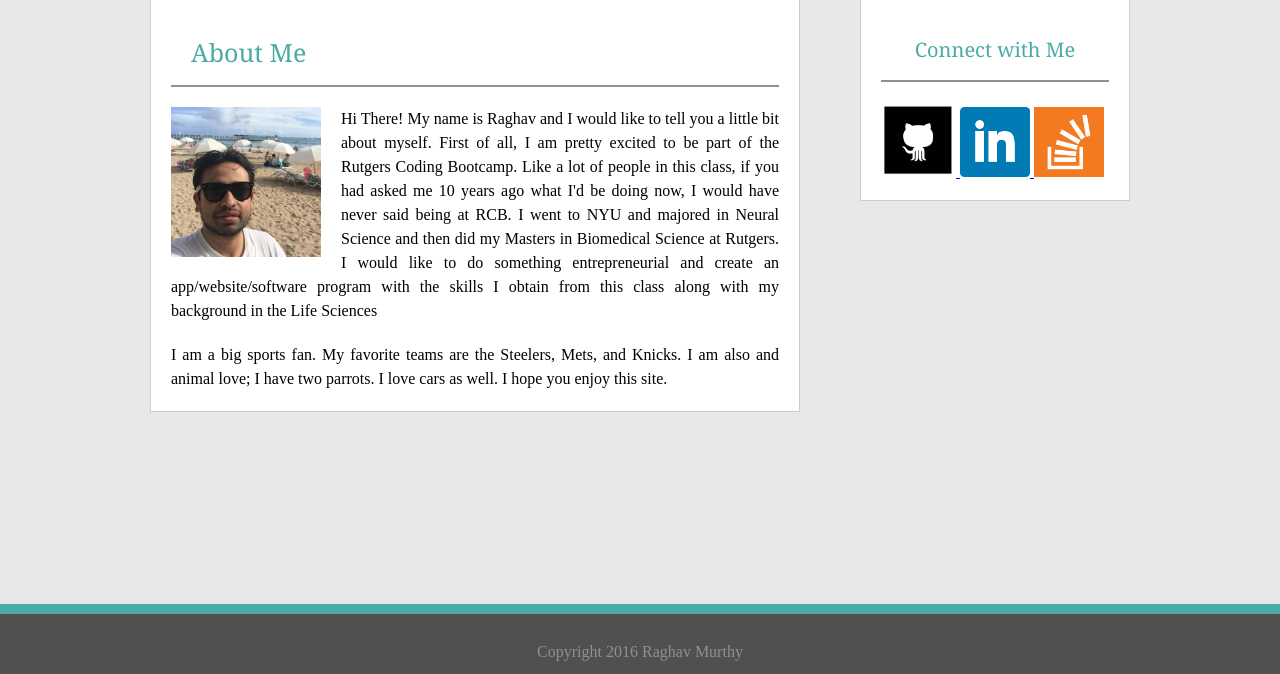
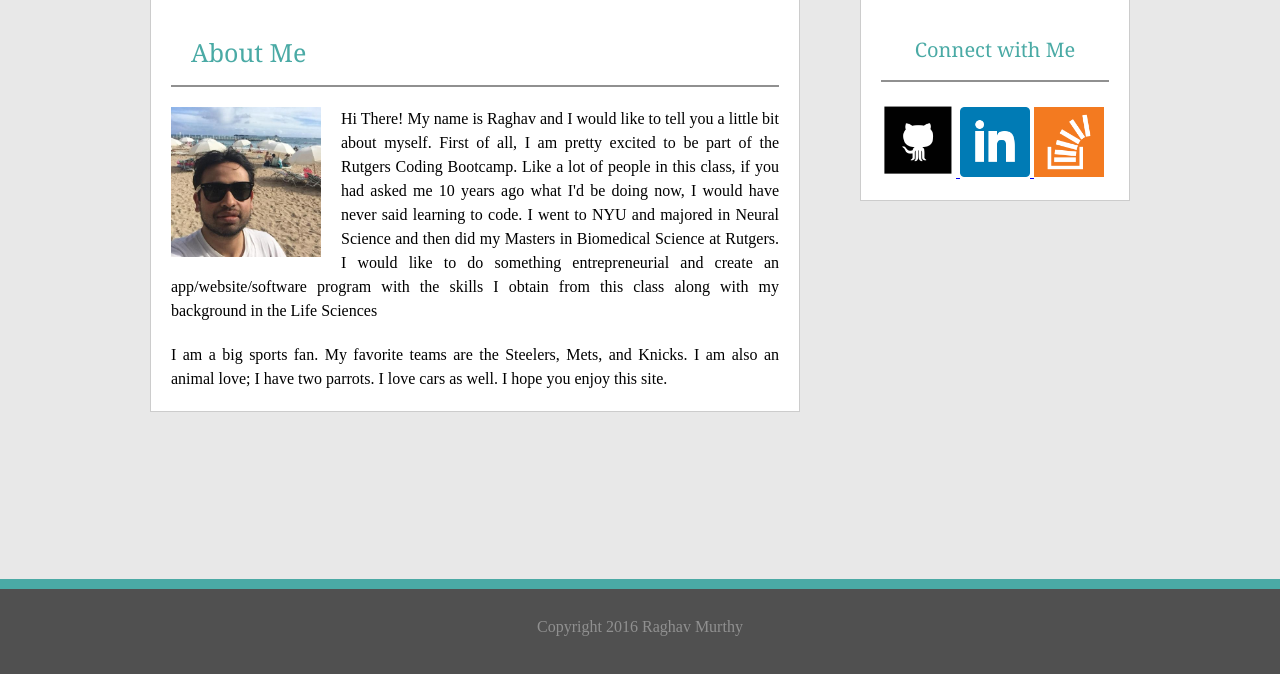
Before and after one commit to raghavgm/week1hw, a PHP site: page / in a window 1280 px wide. Shown: the part 126-800 px from the top of the page. Run offline with PHP 8.4, Linux system fonts and the light colour scheme.

Commit message:
final site hw files week 1

```diff
--- a/portfolio/assets/css/style.css
+++ b/portfolio/assets/css/style.css
@@ -65,6 +65,7 @@ div {
 	top: 30px;
 	left:150px;
 	border: solid 1px #cccccc;
+
 }
 
 #aboutme {
@@ -126,7 +127,7 @@ footer {
 	bottom: 0px;
 	right: 0px;
 	width: 100%;
-	height: 70px;
+	height: 95px;
 	border-top: 10px #4aaaa5 solid;
 }
 
--- a/portfolio/index.html
+++ b/portfolio/index.html
@@ -25,8 +25,8 @@
 <div>
 <h1 id="aboutme">About Me</h1>
 <img id="rags" src="assets/images/rag.jpg">
-<p>Hi There! My name is Raghav and I would like to tell you a little bit about myself. First of all, I am pretty excited to be part of the Rutgers Coding Bootcamp. Like a lot of people in this class, if you had asked me 10 years ago what I'd be doing now, I would have never said being at RCB. I went to NYU and majored in Neural Science and then did my Masters in Biomedical Science at Rutgers. I would like to do something entrepreneurial and create an app/website/software program with the skills I obtain from this class along with my background in the Life Sciences </p>
-<p id="secondpara">I am a big sports fan. My favorite teams are the Steelers, Mets, and Knicks. I am also and animal love; I have two parrots. I love cars as well. I hope you enjoy this site.</p>
+<p>Hi There! My name is Raghav and I would like to tell you a little bit about myself. First of all, I am pretty excited to be part of the Rutgers Coding Bootcamp. Like a lot of people in this class, if you had asked me 10 years ago what I'd be doing now, I would have never said learning to code. I went to NYU and majored in Neural Science and then did my Masters in Biomedical Science at Rutgers. I would like to do something entrepreneurial and create an app/website/software program with the skills I obtain from this class along with my background in the Life Sciences </p>
+<p id="secondpara">I am a big sports fan. My favorite teams are the Steelers, Mets, and Knicks. I am also an animal love; I have two parrots. I love cars as well. I hope you enjoy this site.</p>
 </div>
 
 <section id="aside">
--- a/portfolio/portfolio.html
+++ b/portfolio/portfolio.html
@@ -35,11 +35,13 @@
 <img id="porsche" src="assets/images/porsche.jpg">
 
 
+
 <h1 id="hangman">Hangman</h1>
 <h1 id="rpg">RPG</h1>
 <h1 id="racing">Racing</h1>
 <h1 id="shooter">Shooter</h1>
 <h1 id="sports">Sports</h1>
+
 
 
 </div>
```
